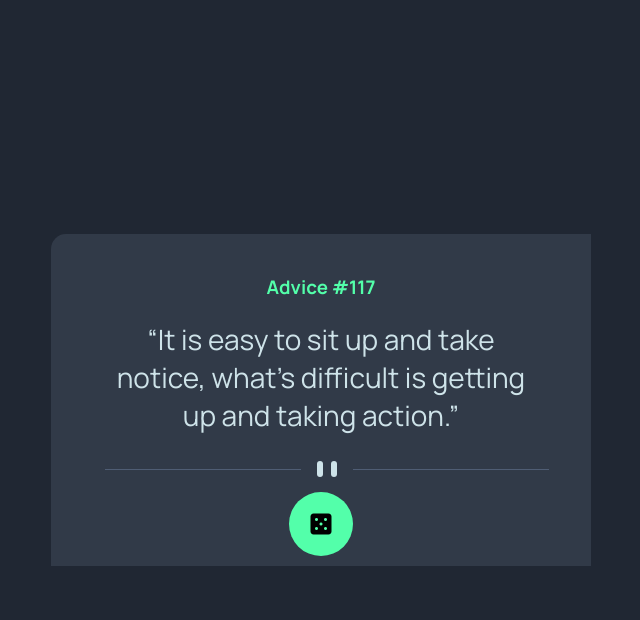
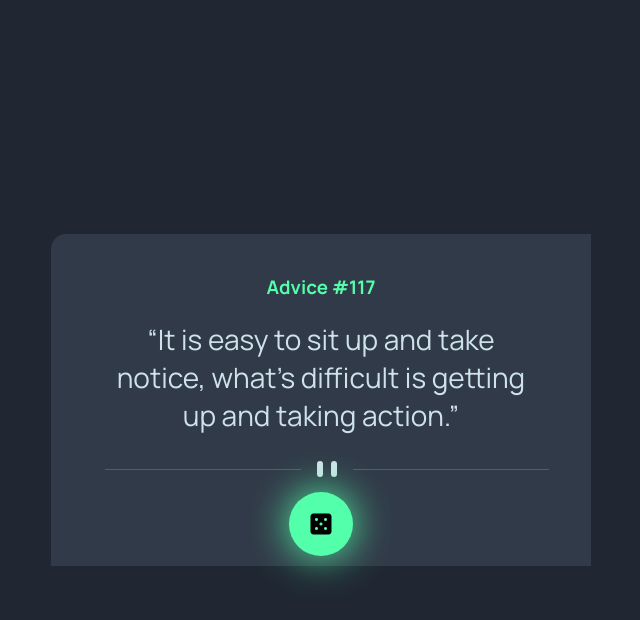
Before and after one commit to nk-on/Advice-genertor, a plain HTML site: page index.html in a window 1280 px wide. In both pictures the pointer is over the element 640 px from the left and 523 px from the top of the page. Shown: the whole page, without its empty margins (319-959 px from the left). Drawn offline with Linux system fonts and the light colour scheme.

Commit message:
Adding glowing effetct to dice roll container after hovering

```diff
--- a/src/style.css
+++ b/src/style.css
@@ -59,6 +59,7 @@ body {
 }
 .dice-symbol {
   /* text-align: center; */
+  cursor: pointer;
   width: 64px;
   height: 64px;
   border-radius: 50%;
@@ -66,6 +67,9 @@ body {
   display: flex;
   justify-content: center;
   align-items: center;
+}
+.dice-symbol:hover{
+  box-shadow: 0px 0px 40px var(--Neon-green);
 }
 .dice-symbol i {
   display: flex;
```
